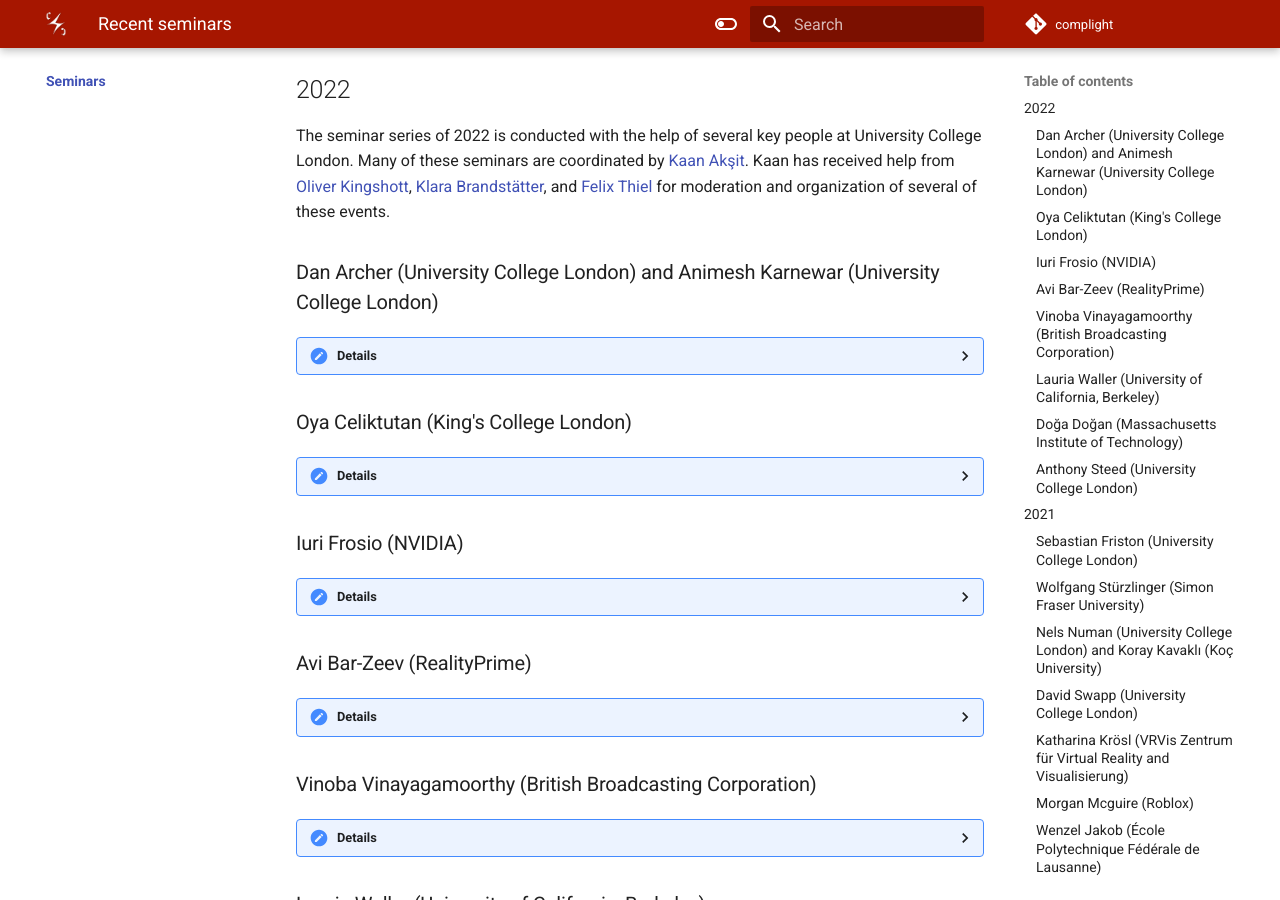
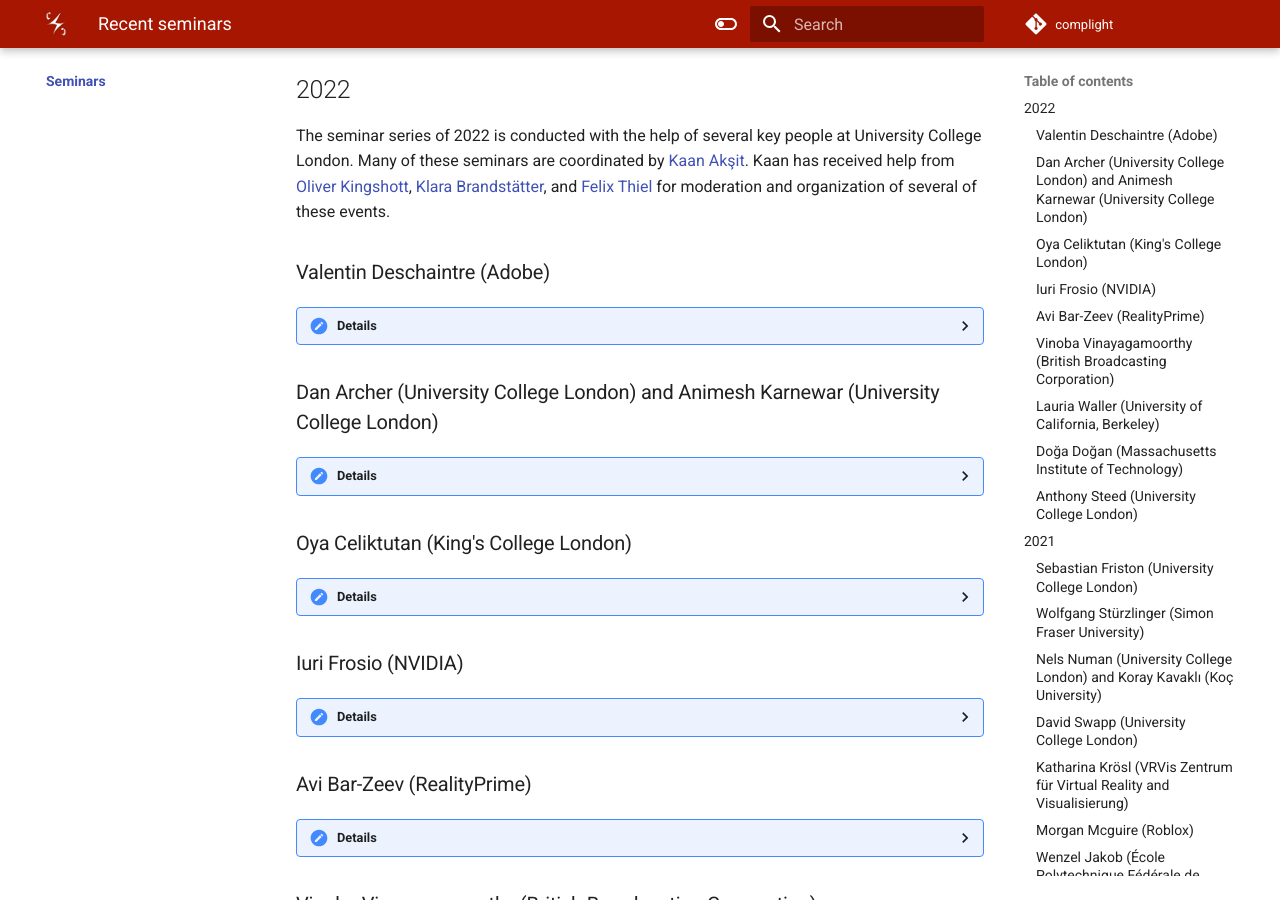
Before and after one commit to complight/complight.github.io, an MkDocs documentation site: the page built from docs/seminars/index.md, in a window 1280 px wide and 900 px high, scrolled down 469 px. Built offline with MkDocs 1.6.1 and Material for MkDocs 9.7.7, drawn with Linux system fonts in a browser that asks for light colours.

Commit message:
Updating the seminars page.

```diff
--- a/docs/seminars/index.md
+++ b/docs/seminars/index.md
@@ -10,6 +10,19 @@ Overall, seminars are a blend of internal and external presenters.
 The seminar series of 2022 is conducted with the help of several key people at University College London.
 Many of these seminars are coordinated by [Kaan Akşit](https://kaanaksit.com).
 Kaan has received help from [Oliver Kingshott](http://oliver.kingshott.com/), [Klara Brandstätter](https://www.linkedin.com/in/klara-brandst%C3%A4tter-79b72820b?lipi=urn%3Ali%3Apage%3Ad_flagship3_profile_view_base_contact_details%3BxbCdu1E4RmWqTPAsdCipMw%3D%3D), and [Felix Thiel](https://www.linkedin.com/in/felix-thiel-97a22215a?lipi=urn%3Ali%3Apage%3Ad_flagship3_profile_view_base_contact_details%3BGgHpsDNOTWeGPFWcUC5M6A%3D%3D) for moderation and organization of several of these events.
+
+
+### Valentin Deschaintre (Adobe)
+??? Details
+    **Date:**
+    20th April 2022
+
+    **Presenter:** Valentin Deschaintre, Research Scientist at Adobe
+
+    **Title:** Material Creation for Virtual Environments
+
+    **Watch:** [Recording (Password protected)](https://liveuclac-my.sharepoint.com/:v:/g/personal/ucackak_ucl_ac_uk/Eb9W-YEYIppEiFye5vxA5KEBtqKccUu-HIvlcg-RsM6j0w?e=AbvCLS)
+
 
 ### Dan Archer (University College London) and Animesh Karnewar (University College London)
 ??? Details
```
